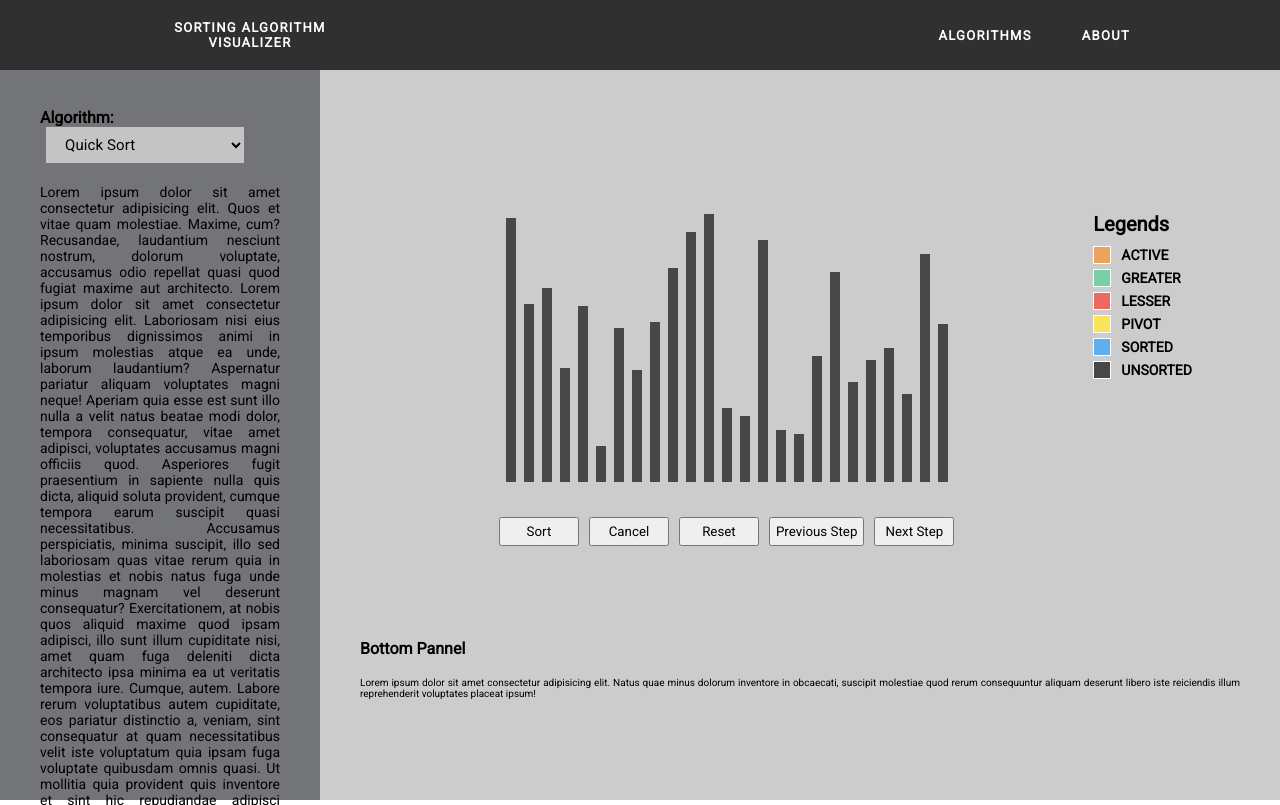
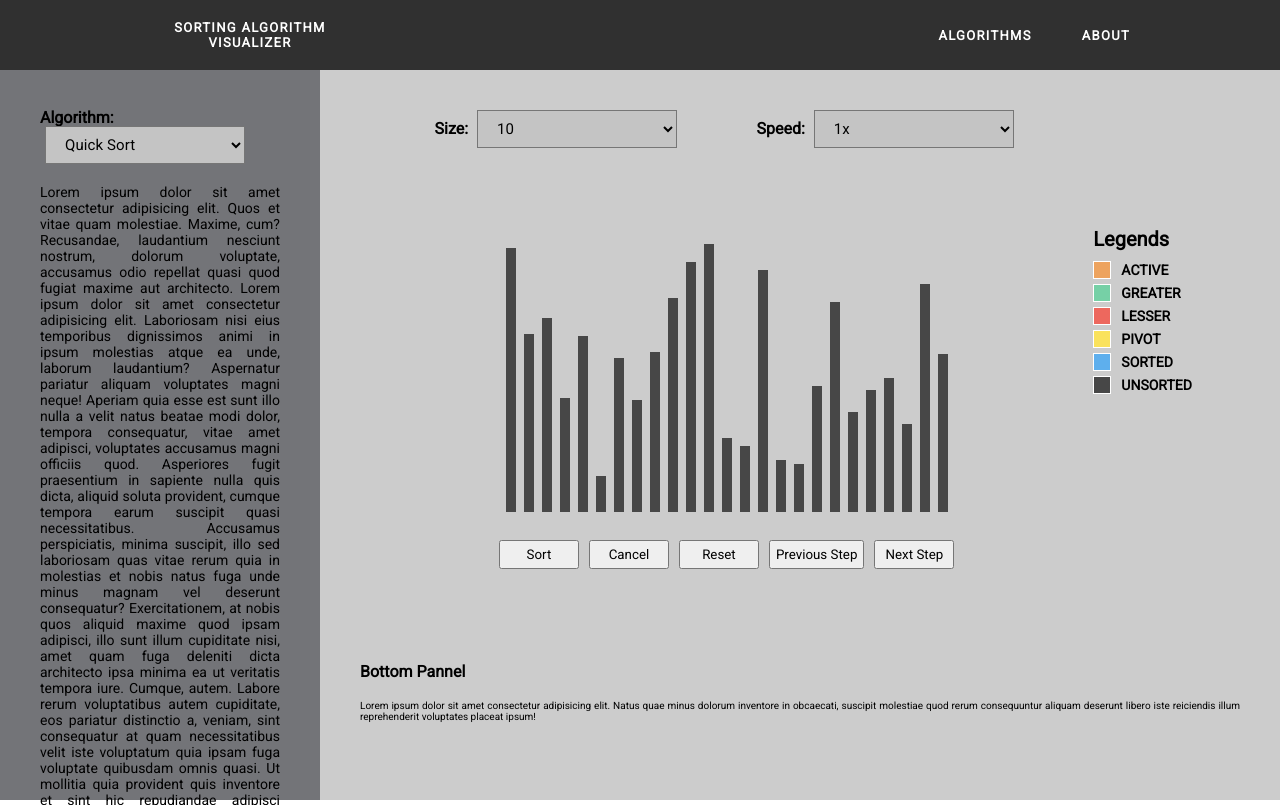
Before and after one commit to bkrmadtya/sorting-algorithm-visualizer, a React app: page / in a window 1280 px wide. Built offline with nearby package versions, Linux system fonts and the light colour scheme.

Commit message:
feat: added options for size and speed

```diff
--- /dev/null
+++ b/src/components/Dashboard/OptionContainer/index.tsx
@@ -0,0 +1,50 @@
+import React from 'react'
+import { Header } from 'src/components/Common'
+import Dropdown from 'src/components/Common/Dropdown'
+
+const sizeOptions = [
+	{
+		key: '10',
+		value: '10'
+	},
+	{
+		key: '25',
+		value: '25'
+	},
+	{
+		key: '50',
+		value: '50'
+	}
+]
+
+const speedOptions = [
+	{
+		key: '1x',
+		value: '1x'
+	},
+	{
+		key: '2x',
+		value: '2x'
+	},
+	{
+		key: '4x',
+		value: '4x'
+	}
+]
+
+const OptionContainer: React.FC = () => {
+	return (
+		<div className='optionContainer'>
+			<Header className='panelHeader'>
+				<span>Size: </span>
+				<Dropdown options={sizeOptions} />
+			</Header>
+			<Header className='panelHeader'>
+				<span>Speed: </span>
+				<Dropdown options={speedOptions} />
+			</Header>
+		</div>
+	)
+}
+
+export default OptionContainer
--- a/src/components/Dashboard/Panels/MainPanel/index.tsx
+++ b/src/components/Dashboard/Panels/MainPanel/index.tsx
@@ -12,6 +12,7 @@ import { ISortingAlgorithm } from 'src/utils/interface'
 import { BubbleSort, MergeSort, QuickSort } from 'src/algorithms'
 import LegendContainer from 'src/components/Dashboard/LegendContainer'
 import { BarStatus } from 'src/utils/enum'
+import OptionContainer from '../../OptionContainer'
 
 let selectedAlgorithm: ISortingAlgorithm = BubbleSort
 selectedAlgorithm = MergeSort
@@ -32,6 +33,7 @@ const MainPanel: React.FC = () => {
 	)
 	return (
 		<div className='mainPanel'>
+			<OptionContainer />
 			<BarContainer steps={state.steps[state.currentStep]} />
 			<Controls {...{ sort, cancel, reset, previousStep, nextStep }} />
 			<LegendContainer legends={legends} />
```
